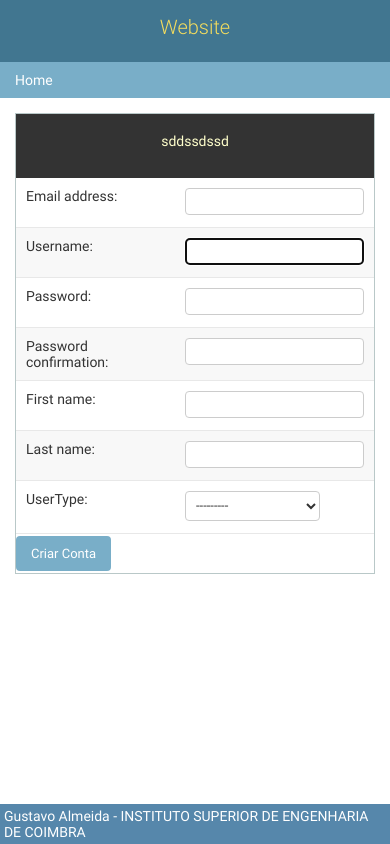
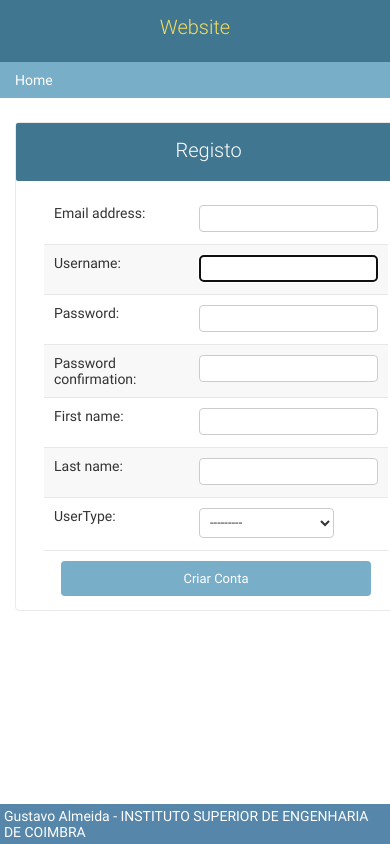
Before and after one commit to bundasmanu/ProjetoMestrado, a Django app: page /create/ in a window 390 px wide. Run offline with Django 3.2, Linux system fonts and the light colour scheme; parts of the project's set-up code (start-up, migrations or seed data) failed here and were passed over.

Commit message:
Create Page completely responsive.

```diff
--- a/static/users/css/createUser.css
+++ b/static/users/css/createUser.css
@@ -5,11 +5,78 @@ ul.messagelist li{ /*Override message list =(problems) on form*/
     background-color: whitesmoke !important;
 }
 
-#containerPrincipalDivForm{
-    border: 1px solid black;
-    border-color: #b9c8c8;
+#containerPrincipalDivForm{ /*DIV PRINCIPAL, QUE AGREGA AS OUTRAS DIV'S*/
+    width: 28%;
+    display: block;
+    margin: 0 auto;
+    margin-top: 2.5%;
+    border-radius: 4px;
+    border: 1px solid #eaeaea;
+    min-width: 400px; /*TO MAKE DIV RESPONSIVE*/
 }
 
-#containerPrincipalDivForm > #header{
-    background-color: #333333;
+#containerPrincipalDivForm > #header{ /*DIV HEADER, QUE SE ENCONTRA NO INTERIOR DA DIV PRINCIPAL, E QUE É RESPONSÁVEL POR DESCREVER O TÍTULO DA FORM */
+    background-color: #417690;
+    width: auto;
+    height: auto;
+    display: flex;
+    align-items: center;
+    justify-content: center;
+    border-radius: 2px;
 }
+
+#containerPrincipalDivForm #header > h1{ /*MAIN PROPERTIES OF TITLE INSIDE DIV HEADER*/
+    color: #ffffff;
+    margin-right: 4%;
+    margin-bottom: 1%;
+}
+
+#containerPrincipalDivForm > #formDiv{ /*MAIN PROPERTIES OF DIV THAT CONTAINS FORM*/
+    width: auto;
+    height: auto;
+    display: block;
+    justify-content: left;
+    padding: 1em 2em 1em 2em;
+}
+
+.createForm{ /*PROPERTIES OF FORM --> INSIDE FORM_DIV*/
+    width: 100%;
+}
+
+.createForm > .btnCriar{ /*SUBMIT BUTTON*/
+    display: block;
+    margin: auto;
+    margin-top: 3%;
+    cursor: pointer;
+    max-width: 100%;
+}
+
+@media (max-width: 1440px) {
+    .btnCriar{
+        width:30%;
+    }
+}
+
+@media (max-width: 1080px) {
+    .btnCriar{
+        width:50%;
+    }
+}
+
+@media (max-width: 780px) {
+    .btnCriar{
+        width:65%;
+    }
+}
+
+@media (max-width: 640px) {
+    .btnCriar{
+        width:75%;
+    }
+}
+
+@media (max-width: 480px) {
+    .btnCriar{
+        width:90%;
+    }
+}
--- a/templates/users/CreateUser.html
+++ b/templates/users/CreateUser.html
@@ -15,10 +15,10 @@
 {% block content %}
     <div id="containerPrincipalDivForm">
         <div id="header">
-            <p>sddssdssd</p>
+            <h1>Registo</h1>
         </div>
-        <div id="mainDivForm">
-            <form method="post"> <!--FORM DE CRIACAO DE UM NOVO USER-->
+        <div id="formDiv">
+            <form class="createForm" method="post"> <!--FORM DE CRIACAO DE UM NOVO USER-->
                 {% csrf_token %}
                 <table class="createTable">
                     <td>{{ form.email.label_tag }}</td>
@@ -46,7 +46,7 @@
                     <td>{{ form.userType.label_tag }}</td>
                     <td>{{ form.userType }}</td>
                 </table>
-                <input type="submit" value="Criar Conta">
+                <input type="submit" class="btnCriar" value="Criar Conta">
             </form>
         </div>
     </div>
```
